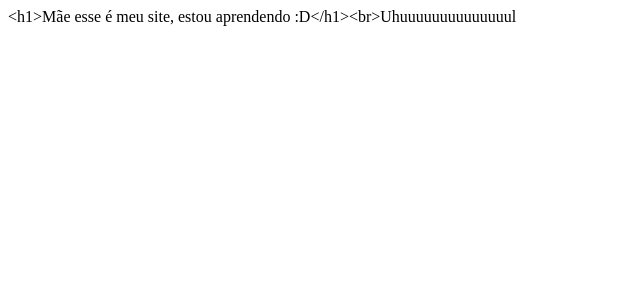
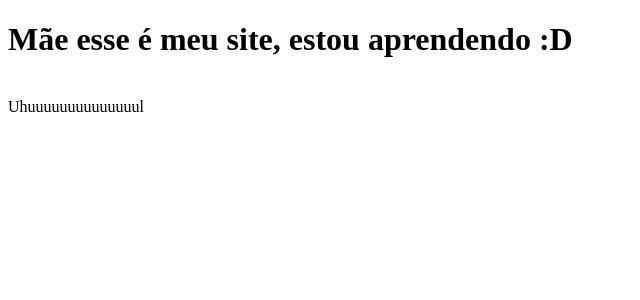
Before and after one commit to PedroHMS94/clone-tabnews, a Next.js app: page / in a window 1280 px wide. Shown: the top 300 px of the page, without its empty margins (0-640 px from the left). Built offline with nearby package versions, Linux system fonts and the light colour scheme.

Commit message:
Praticando JS

```diff
--- a/pages/index.js
+++ b/pages/index.js
@@ -1,8 +1,13 @@
 function Home() {
-    var retorno = '<h1>Mãe esse é meu site, estou aprendendo :D</h1>'
-    retorno = retorno + '<br>'
-    retorno = retorno + 'Uhuuuuuuuuuuuuuul'
-    return retorno
+    const h1 = document.createElement('h1');
+    h1.textContent = 'Mãe esse é meu site, estou aprendendo :D';
+
+    const br = document.createElement('br');
+
+    const texto = document.createTextNode('Uhuuuuuuuuuuuuuul');
+
+    document.body.append(h1, br, texto);
+    return document.body.append(h1, br, texto)
 }
 
 export default Home;
```
